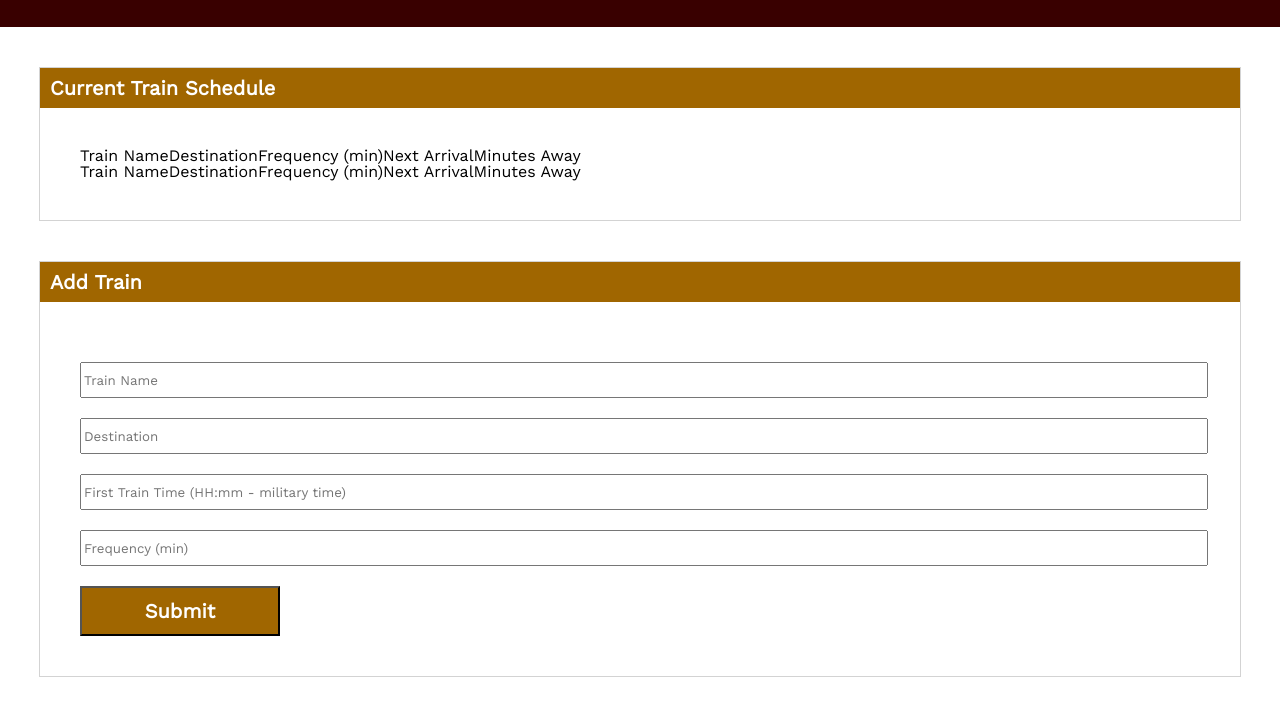
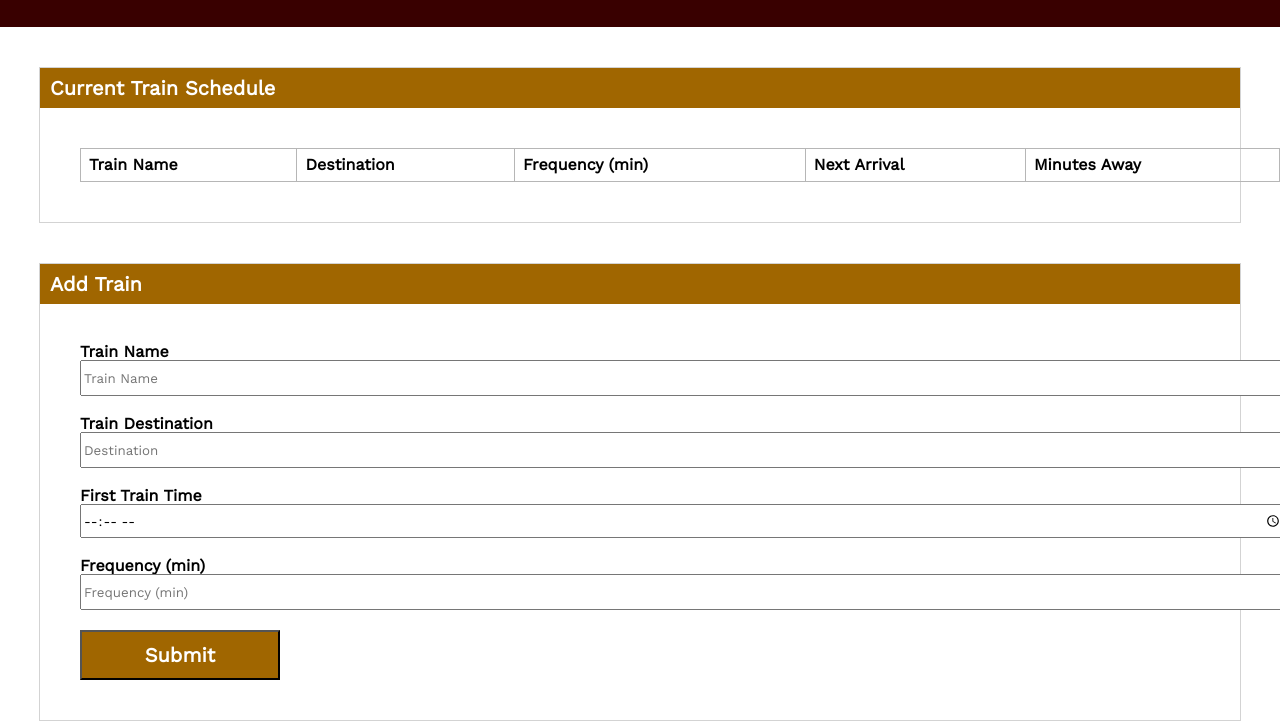
Before and after one commit to bbillman89/Train-Scheduler, a plain HTML site: page index.html in a window 1280 px wide. Shown: the part 109-830 px from the top of the page. Before the commit the page ends 800 px from the top, so only its background shows below. Drawn offline with nearby package versions, Linux system fonts and the light colour scheme; no server answers.

Commit message:
need to work out the time bugs

```diff
--- a/assets/css/style.css
+++ b/assets/css/style.css
@@ -26,17 +26,34 @@ header p {
 }
 
 table, form {
+    width: 100%;
     margin: 40px;
 }
 
-tr {
-    margin: 15px;
+td, th {
+    border: 1px solid #b6b6b6;
+    text-align: left;
+    padding: 8px;
+}
+
+th {
+    font-weight: bold;
+}
+
+tr:nth-child(even) {
+    background-color: #dddddd;
+}
+
+label {
+    font-weight: bold;
+    margin-bottom: 10px;
 }
 
 input {
     width: 100%;
     height: 30px;
-    margin-top: 20px;
+    margin-bottom: 20px;
+    /* box-sizing: border-box; */
 }
 
 .button {
@@ -46,8 +63,8 @@ input {
     font-weight: bold;
     color: white;
     background-color: #a06600;
+    margin-bottom: 0;
 }
-
 
 .sec-head {
     background-color: #a06600;
--- a/assets/javascript/app.js
+++ b/assets/javascript/app.js
@@ -42,15 +42,47 @@ $(document).ready(function(){
 
     });
 
-    database.ref().on("child_added", function(snapshot) {
-        // storing the snapshot.val() in a variable for convenience
+    database.ref().limitToLast(5).on("child_added", function(snapshot) {
+
         var sv = snapshot.val();
 
-        // Console.loging the last user's data
-        console.log(sv.train);
-        console.log(sv.destination);
-        console.log(sv.firTrain);
-        console.log(sv.freq);
+        //console.log(sv.train);
+        //console.log(sv.destination);
+        //console.log(sv.firTrain);
+        //console.log(sv.freq);
+
+
+        var firstTimeConverted = moment(sv.firTrain, "HH:mm").subtract(1, "days");
+        console.log(firstTimeConverted);
+
+        var currentTime = moment();
+        console.log("CURRENT TIME: " + moment(currentTime).format("hh:mm"));
+
+        var diffTime = moment().diff(moment(firstTimeConverted), "minutes");
+        console.log("DIFFERENCE IN TIME: " + diffTime);
+
+        var tRemainder = diffTime % sv.freq;
+        console.log(tRemainder);
+
+        var tMinutesTillTrain = sv.freq - tRemainder;
+        console.log("MINUTES TILL TRAIN: " + tMinutesTillTrain);
+
+        var nextTrain = moment().add(tMinutesTillTrain, "minutes");
+        console.log("ARRIVAL TIME: " + moment(nextTrain).format("hh:mm"));
+
+        var nextDisplay = moment(nextTrain).format("HH:mm");
+
+
+
+        $("#sch-table").append(
+            "<tr>" +
+                "<td>" + sv.train + "</td>" +
+                "<td>" + sv.destination + "</td>" +
+                "<td>" + sv.firTrain + "</td>" +
+                "<td>" + nextDisplay + "</td>" +
+                "<td>" + tMinutesTillTrain + "</td>" +
+            "</tr>"
+        );
 
         // Handle the errors
     }, function(errorObject) {
--- a/index.html
+++ b/index.html
@@ -36,13 +36,6 @@
                 <th>Next Arrival</th>
                 <th>Minutes Away</th>
             </tr>
-            <tr>
-                <td>Train Name</td>
-                <td>Destination</td>
-                <td>Frequency (min)</td>
-                <td>Next Arrival</td>
-                <td>Minutes Away</td>
-            </tr>
         </table>
 
     </section>
@@ -54,10 +47,18 @@
             </h1>
         </div>
         <form id="train-form">
-            <input id="name" type="text" placeholder="Train Name">
-            <input id="destination" type="text" placeholder="Destination">
-            <input id="fir-train" type="text" placeholder="First Train Time (HH:mm - military time)">
-            <input id="freq" type="text" placeholder="Frequency (min)">
+            <label>Train Name</label>
+            <input id="name" type="text" placeholder="Train Name" required>
+
+            <label>Train Destination</label>
+            <input id="destination" type="text" placeholder="Destination" required>
+
+            <label>First Train Time</label>
+            <input id="fir-train" type="time" placeholder="First Train Time (HH:mm - military time)" value="" required>
+
+            <label>Frequency (min)</label>
+            <input id="freq" type="number" placeholder="Frequency (min)" required>
+
             <input class="button" id="new-train" type="submit" value="Submit">
         </form>
     </section>
```
